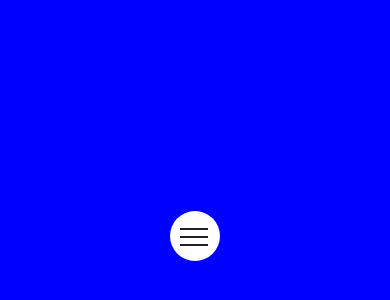
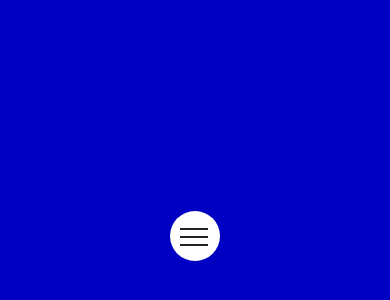
Before and after one commit to NnataljaStefania/Implementation, a plain HTML site: page hamburger.html in a window 390 px wide. Shown: the part 186-486 px from the top of the page. Drawn offline with Linux system fonts and the light colour scheme.

Commit message:
hamburger
File "hamburger" is corrected.

```diff
--- a/hamburger.html
+++ b/hamburger.html
@@ -9,7 +9,7 @@
 	}
 	.section {
 		height: 100vh;
-		background: blue;
+		background: #0000c2;
 		display: flex;
 		justify-content: center;
 		align-items: center;
@@ -72,7 +72,6 @@
 				menuBtn.onclick  = function init(e) {
 					e.preventDefault();
 					this.classList.toggle("menu-btn-active");
-
 				};
 
 		</script>
```
